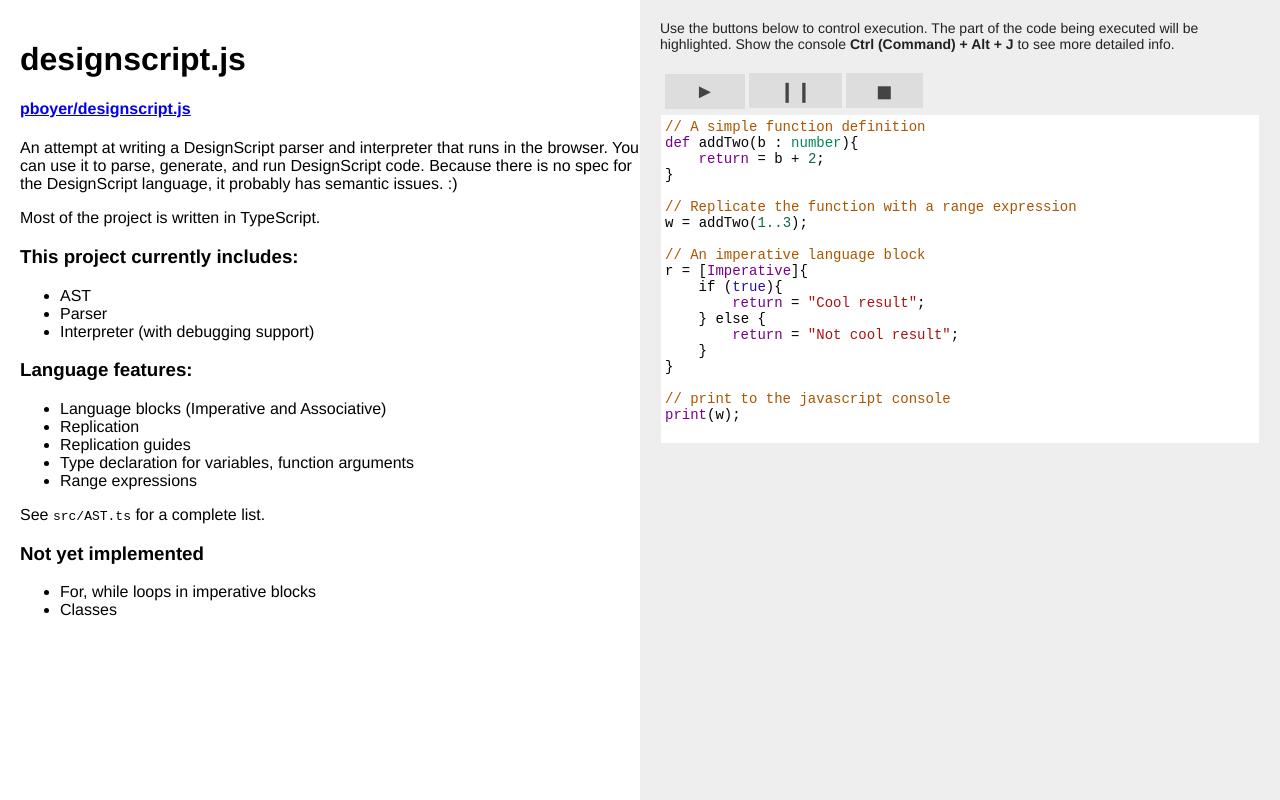
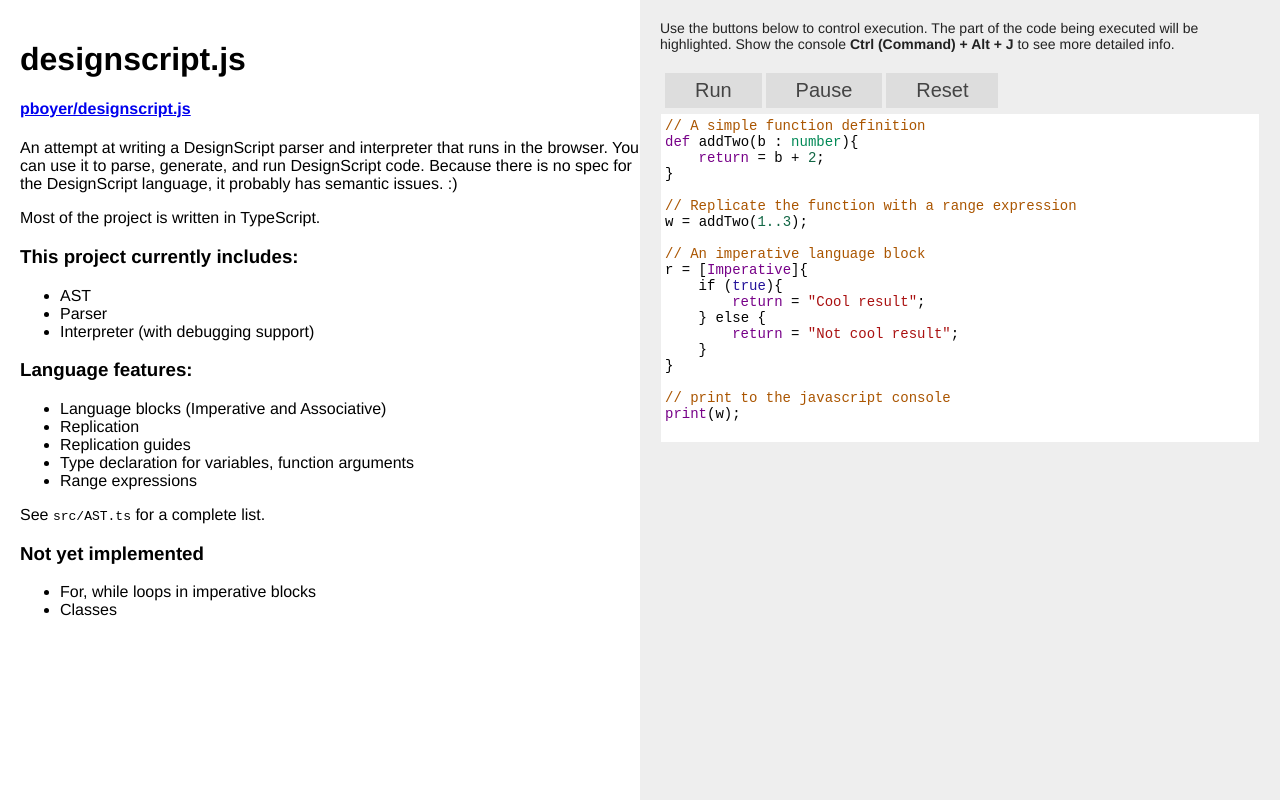
Before and after one commit to pboyer/designscript.js, a plain HTML site: page index.html in a window 1280 px wide. Drawn offline with Linux system fonts and the light colour scheme.

Commit message:
Fix buttons

```diff
--- a/index.html
+++ b/index.html
@@ -55,9 +55,9 @@
             <br/>
             <br/>
             <div id="controls">
-                <input id="run" type="button" value="&#9658;">
-                <input id="pause" type="button" value="&#10073;&#10073;">
-                <input id="reset" type="button" value="&#9724;">
+                <input id="run" type="button" value="Run">
+                <input id="pause" type="button" value="Pause">
+                <input id="reset" type="button" value="Reset">
             </div>
             <textarea id="codeInput" class="row">
 // A simple function definition
```
